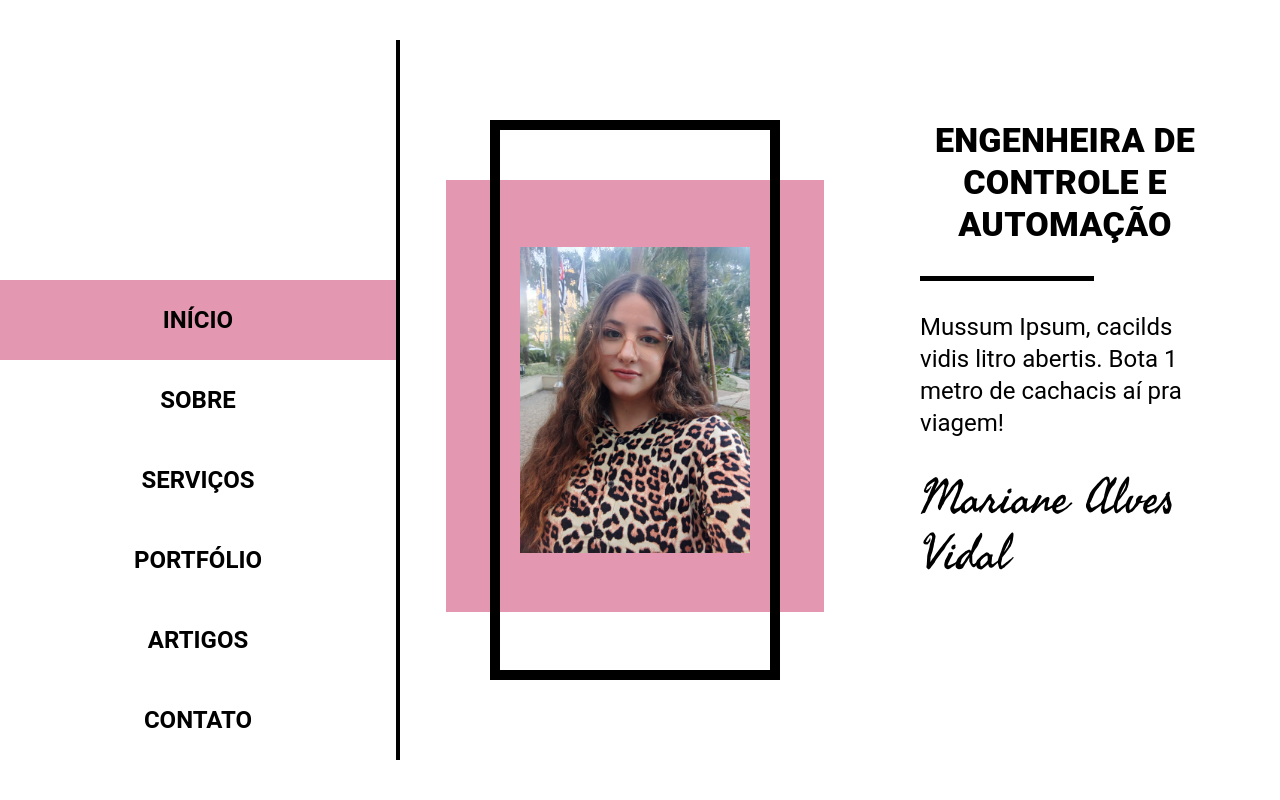
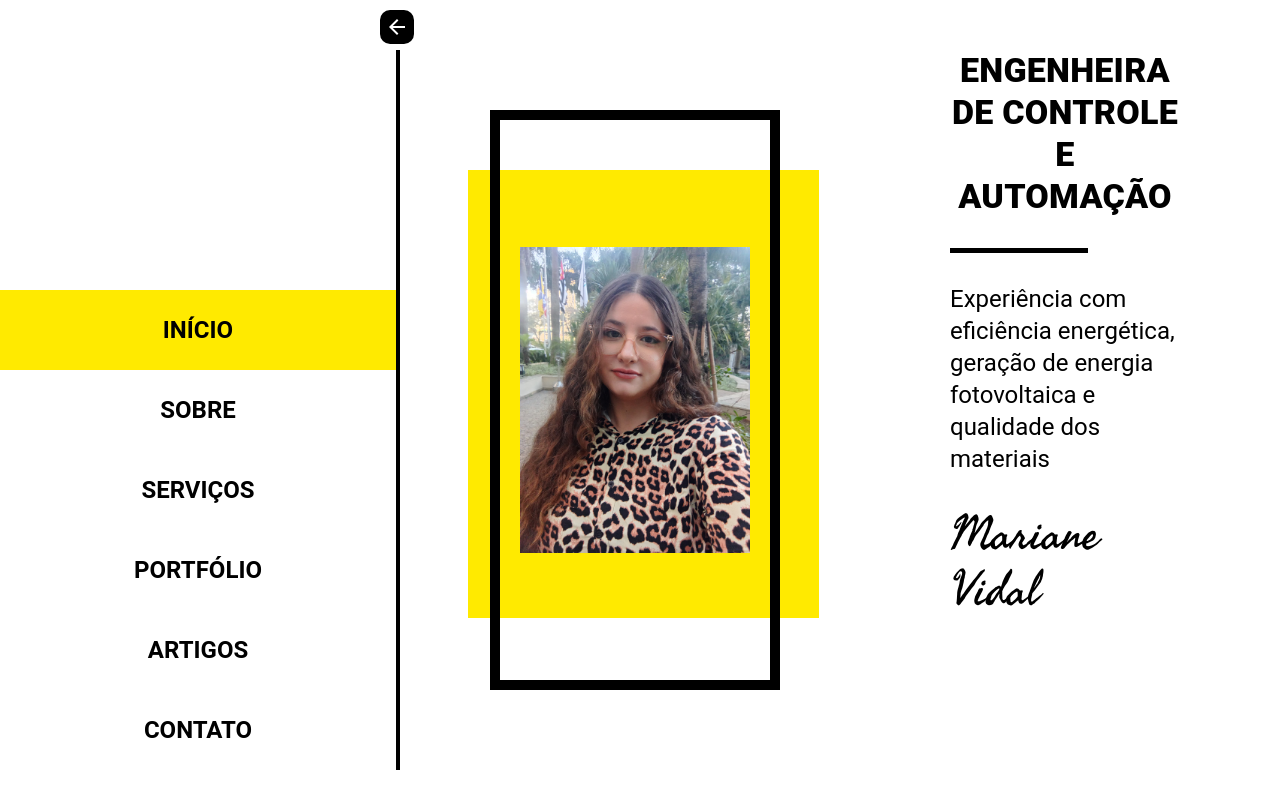
Before and after one commit to airon-organization/mariane-portfolio, a React (Create React App) app: page / in a window 1280 px wide. Built offline with nearby package versions, Linux system fonts and the light colour scheme.

Commit message:
feat: adição de botão de fechar menu

```diff
--- a/package.json
+++ b/package.json
@@ -3,7 +3,9 @@
   "version": "0.1.0",
   "private": true,
   "dependencies": {
+    "@emotion/react": "^11.11.1",
     "@emotion/styled": "^11.11.0",
+    "@mui/icons-material": "^5.15.0",
     "@mui/material": "^5.15.0",
     "@testing-library/jest-dom": "^5.17.0",
     "@testing-library/react": "^13.4.0",
--- a/src/App.tsx
+++ b/src/App.tsx
@@ -15,10 +15,11 @@ const Root = styled.div`
   min-height: 100vh;
 `;
 
-const MenuContainer = styled.div`
-  width: 420px;
+const MenuContainer = styled.div<{ menuOpen: boolean }>`
+  width: ${({ menuOpen }) => (menuOpen ? "420px" : "0px")};
   position: relative;
   overflow: hidden;
+  transition: all 0.5s ease-in-out;
 `;
 
 const Main = styled.div`
@@ -36,6 +37,8 @@ export default function App() {
   const portfolioRef = useRef<HTMLDivElement>(null);
 
   const [currentSection, setCurrentSection] = useState<string>("home");
+
+  const [menuOpen, setMenuOpen] = useState<boolean>(true);
 
   useIntersectionObserver(homeRef, () => setCurrentSection("home"));
   useIntersectionObserver(aboutRef, () => setCurrentSection("about"));
@@ -73,12 +76,17 @@ export default function App() {
   );
   return (
     <Root>
-      <MenuContainer>
-        <MenuBar onClick={handleOnClick} current={currentSection} />
+      <MenuContainer menuOpen={menuOpen}>
+        <MenuBar
+          open={menuOpen}
+          onClick={handleOnClick}
+          current={currentSection}
+          setMenuOpen={() => setMenuOpen(!menuOpen)}
+        />
       </MenuContainer>
       <Main>
         <div ref={homeRef} id="home">
-          <Home />
+          <Home isMenuOpen={menuOpen} />
         </div>
         <div ref={aboutRef} id="about">
           <About />
--- a/src/components/home.tsx
+++ b/src/components/home.tsx
@@ -19,18 +19,19 @@ const ImageCard = styled.div`
   position: relative;
   padding: 20px;
 `;
-const PaddingCard = styled.div`
-  padding: 120px 70px;
+const PaddingCard = styled.div<{ open?: boolean }>`
+  padding: ${({ open }) => (open ? "110px 70px;" : "50px 100px")};
   width: 100%;
   height: 100%;
+  transition: all 0.5s ease-in-out;
 `;
 const BackgroundCard = styled.div`
-  width: 140%;
+  width: 130%;
   height: 80%;
-  background-color: #e397b1;
+  background-color: #ffea00;
   position: absolute;
   top: 50px;
-  left: -20%;
+  left: -12%;
   z-index: -1;
 `;
 
@@ -41,16 +42,21 @@ const Line = styled.div`
   margin: 30px 0;
 `;
 
-export default function Home() {
+export default function Home({ isMenuOpen }: { isMenuOpen: boolean }) {
   return (
     <Wrapper>
       <Container>
-        <PaddingCard>
+        <PaddingCard open={isMenuOpen}>
           <ImageCard>
             <img
               src={image}
               alt="home"
-              style={{ width: "100%", height: "100%", objectFit: "contain" }}
+              style={{
+                width: "100%",
+                height: "100%",
+                objectFit: "contain",
+                transition: "all 0.5s ease-in-out",
+              }}
               loading="lazy"
             />
             <BackgroundCard></BackgroundCard>
@@ -64,11 +70,11 @@ export default function Home() {
           </Typography>
           <Line />
           <Typography variant="h5" textAlign={"left"}>
-            Mussum Ipsum, cacilds vidis litro abertis. Bota 1 metro de cachacis
-            aí pra viagem!
+            Experiência com eficiência energética, geração de energia
+            fotovoltaica e qualidade dos materiais
           </Typography>
           <Typography variant="h3" fontFamily={"Fasthand"} marginTop={"30px"}>
-            Mariane Alves Vidal
+            Mariane Vidal
           </Typography>
         </PaddingCard>
       </Container>
--- a/src/components/menu-bar.tsx
+++ b/src/components/menu-bar.tsx
@@ -1,15 +1,37 @@
 import styled from "@emotion/styled";
-import { Typography } from "@mui/material";
+import { IconButton, Typography } from "@mui/material";
+import ArrowBackSharpIcon from "@mui/icons-material/ArrowBackSharp";
+import ArrowForwardSharpIcon from "@mui/icons-material/ArrowForwardSharp";
+import { useState } from "react";
 
 const Fixed = styled.div`
   position: fixed;
+  top: 0;
+  left: 0;
 `;
 
-const Wrapper = styled.div`
-  width: 400px;
+const Relative = styled.div`
+  position: relative;
+  width: 100%;
+  height: 100%;
+`;
+
+const Absolute = styled.div<{
+  open?: boolean;
+}>`
+  position: absolute;
+  top: -40px;
+  transition: all 0.5s ease-in-out;
+  left: ${({ open }) => (open ? "380px" : "1px")};
+`;
+
+const Wrapper = styled.div<{ open: boolean }>`
+  width: ${({ open }) => (open ? "400px" : "0px")};
+  overflow: hidden;
+  transition: all 0.5s ease-in-out;
   border-right: 4px solid #000;
   height: calc(100vh - 80px);
-  margin: 40px 0;
+  margin: 50px 0;
   position: relative;
   text-align: center;
   display: flex;
@@ -27,10 +49,10 @@ const Item = styled.div<{ active?: boolean }>`
   display: flex;
   align-items: center;
   justify-content: center;
-  background-color: ${({ active }) => (active ? "#e397b1 !important" : "#fff")};
+  background-color: ${({ active }) => (active ? "#FFEA00 !important" : "#fff")};
 
   &:hover {
-    background-color: #f7d9e6;
+    background-color: #ffea0055;
     cursor: pointer;
   }
 `;
@@ -38,11 +60,19 @@ const Item = styled.div<{ active?: boolean }>`
 interface Proptypes {
   onClick?: (id: string) => void;
   current?: string;
+  setMenuOpen?: () => void;
+  open: boolean;
 }
-export default function MenuBar({ onClick, current }: Proptypes) {
+export default function MenuBar({
+  open,
+  onClick,
+  current,
+  setMenuOpen,
+}: Proptypes) {
   return (
     <Fixed>
-      <Wrapper>
+      <Relative>
+        <Wrapper open={open}>
           <Container>
             <Typography
               variant="h3"
@@ -56,7 +86,10 @@ export default function MenuBar({ onClick, current }: Proptypes) {
                 INÍCIO
               </Typography>
             </Item>
-          <Item onClick={() => onClick?.("about")} active={current === "about"}>
+            <Item
+              onClick={() => onClick?.("about")}
+              active={current === "about"}
+            >
               <Typography variant="h5" fontWeight={700}>
                 SOBRE
               </Typography>
@@ -92,6 +125,24 @@ export default function MenuBar({ onClick, current }: Proptypes) {
             </Item>
           </Container>
         </Wrapper>
+
+        {
+          <Absolute open={open}>
+            <IconButton
+              sx={{
+                color: "white",
+                padding: "5px",
+                backgroundColor: "black",
+                borderRadius: "10px",
+              }}
+              onClick={() => setMenuOpen?.()}
+            >
+              {open && <ArrowBackSharpIcon />}
+              {!open && <ArrowForwardSharpIcon />}
+            </IconButton>
+          </Absolute>
+        }
+      </Relative>
     </Fixed>
   );
 }
```
Also changed, not shown: 1 other file (tests, documents, lock files or other folders). Lines whose indentation alone changed are shown as unchanged.
